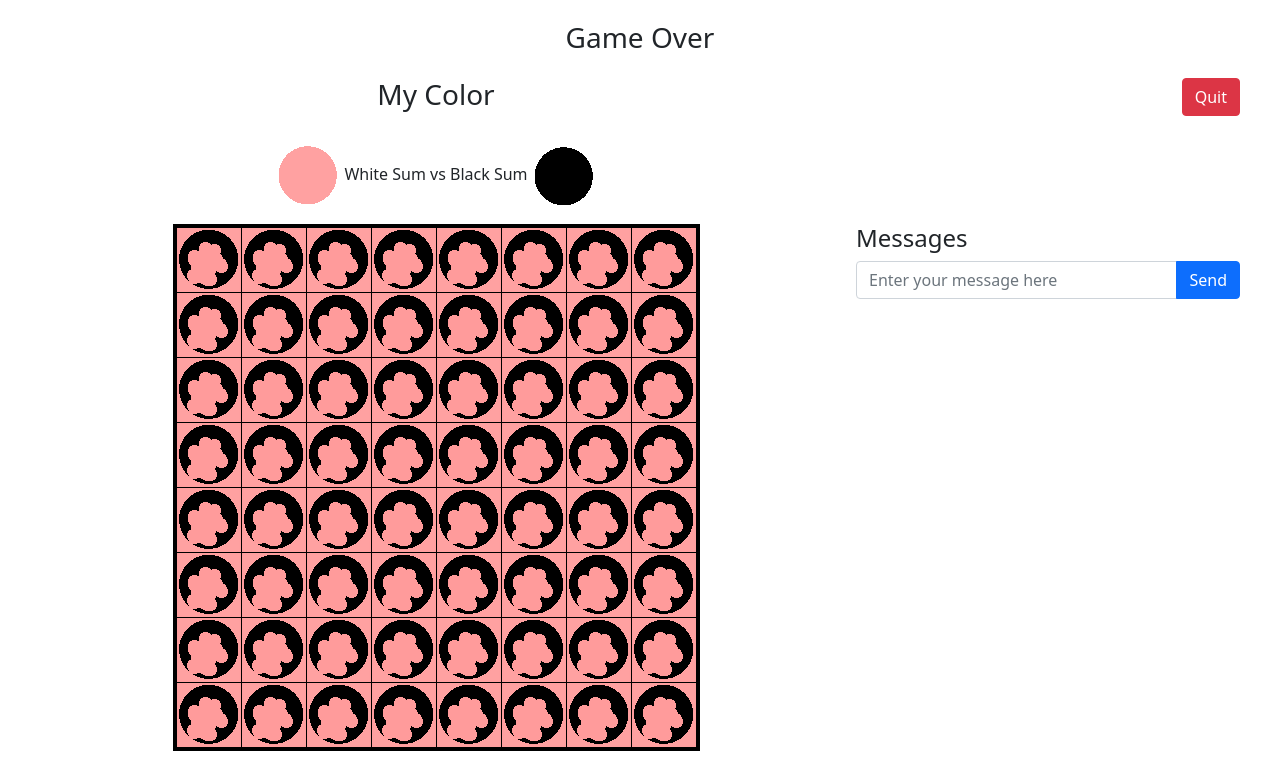
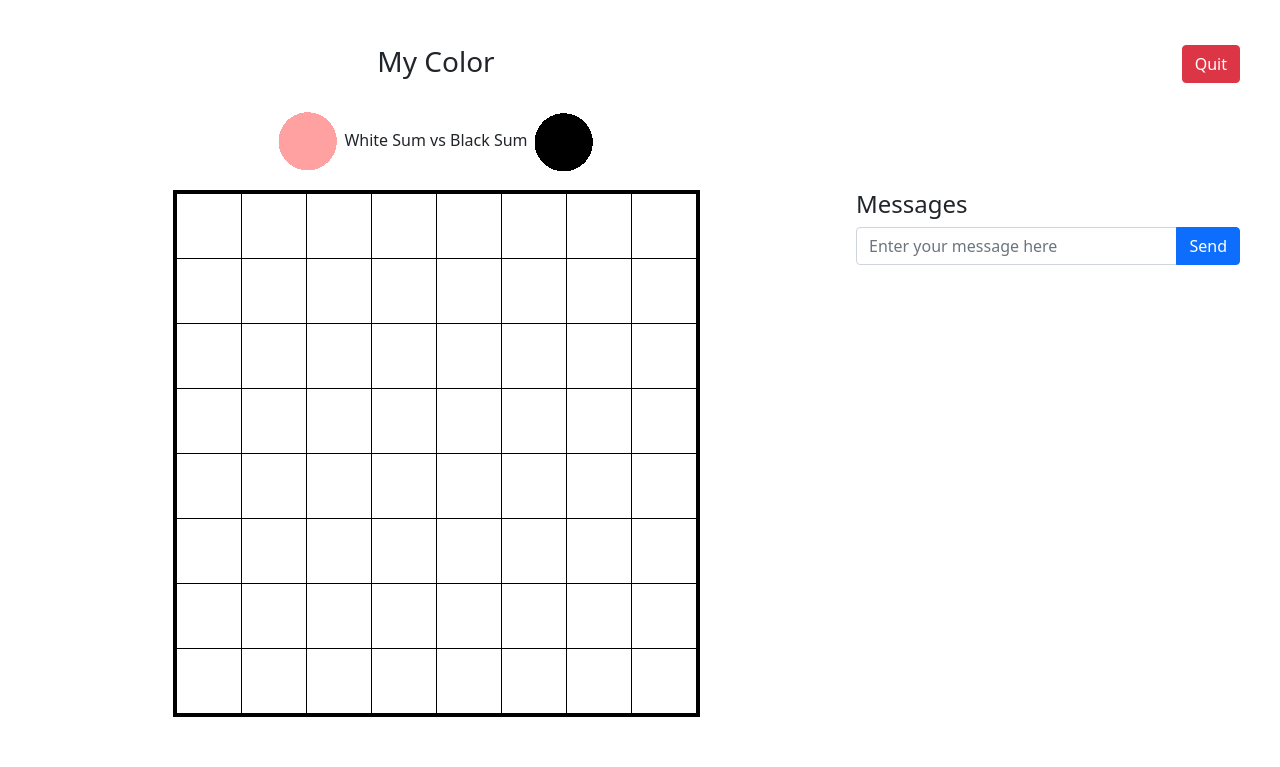
Before and after one commit to Xtrinh1/reversi-xt, a website: page public/game.html in a window 1280 px wide. Shown: the part 53-820 px from the top of the page. Drawn offline with nearby package versions, Linux system fonts and the light colour scheme; no server answers.

Commit message:
Add files via upload

```diff
--- a/public/game.html
+++ b/public/game.html
@@ -28,7 +28,7 @@
 
         <div class="row m-3">
           <div class="col text-center">
-            <h3 id="game_over">Game Over</h3>
+            <h3 id="game_over"></h3>
           </div>
         </div>
 
@@ -53,84 +53,84 @@
             <div class="col-md-8 table-responsive">
               <table id="game_board" class="mx-auto w-auto">
                 <tr>
-                    <td id="0_0"><img class="img-fluid" src="assets/images/Error.gif" alt="error"/></td>
-                    <td id="0_1"><img class="img-fluid" src="assets/images/Error.gif" alt="error"/></td>
-                    <td id="0_2"><img class="img-fluid" src="assets/images/Error.gif" alt="error"/></td>
-                    <td id="0_3"><img class="img-fluid" src="assets/images/Error.gif" alt="error"/></td>
-                    <td id="0_4"><img class="img-fluid" src="assets/images/Error.gif" alt="error"/></td>
-                    <td id="0_5"><img class="img-fluid" src="assets/images/Error.gif" alt="error"/></td>
-                    <td id="0_6"><img class="img-fluid" src="assets/images/Error.gif" alt="error"/></td>
-                    <td id="0_7"><img class="img-fluid" src="assets/images/Error.gif" alt="error"/></td>
+                    <td id="0_0"><img class="img-fluid" src="assets/images/Empty.gif" alt="error"/></td>
+                    <td id="0_1"><img class="img-fluid" src="assets/images/Empty.gif" alt="error"/></td>
+                    <td id="0_2"><img class="img-fluid" src="assets/images/Empty.gif" alt="error"/></td>
+                    <td id="0_3"><img class="img-fluid" src="assets/images/Empty.gif" alt="error"/></td>
+                    <td id="0_4"><img class="img-fluid" src="assets/images/Empty.gif" alt="error"/></td>
+                    <td id="0_5"><img class="img-fluid" src="assets/images/Empty.gif" alt="error"/></td>
+                    <td id="0_6"><img class="img-fluid" src="assets/images/Empty.gif" alt="error"/></td>
+                    <td id="0_7"><img class="img-fluid" src="assets/images/Empty.gif" alt="error"/></td>
                 </tr>
                 <tr>
-                  <td id="1_0"><img class="img-fluid" src="assets/images/Error.gif" alt="error"/></td>
-                  <td id="1_1"><img class="img-fluid" src="assets/images/Error.gif" alt="error"/></td>
-                  <td id="1_2"><img class="img-fluid" src="assets/images/Error.gif" alt="error"/></td>
-                  <td id="1_3"><img class="img-fluid" src="assets/images/Error.gif" alt="error"/></td>
-                  <td id="1_4"><img class="img-fluid" src="assets/images/Error.gif" alt="error"/></td>
-                  <td id="1_5"><img class="img-fluid" src="assets/images/Error.gif" alt="error"/></td>
-                  <td id="1_6"><img class="img-fluid" src="assets/images/Error.gif" alt="error"/></td>
-                  <td id="1_7"><img class="img-fluid" src="assets/images/Error.gif" alt="error"/></td>
+                  <td id="1_0"><img class="img-fluid" src="assets/images/Empty.gif" alt="error"/></td>
+                  <td id="1_1"><img class="img-fluid" src="assets/images/Empty.gif" alt="error"/></td>
+                  <td id="1_2"><img class="img-fluid" src="assets/images/Empty.gif" alt="error"/></td>
+                  <td id="1_3"><img class="img-fluid" src="assets/images/Empty.gif" alt="error"/></td>
+                  <td id="1_4"><img class="img-fluid" src="assets/images/Empty.gif" alt="error"/></td>
+                  <td id="1_5"><img class="img-fluid" src="assets/images/Empty.gif" alt="error"/></td>
+                  <td id="1_6"><img class="img-fluid" src="assets/images/Empty.gif" alt="error"/></td>
+                  <td id="1_7"><img class="img-fluid" src="assets/images/Empty.gif" alt="error"/></td>
               </tr>
               <tr>
-                <td id="2_0"><img class="img-fluid" src="assets/images/Error.gif" alt="error"/></td>
-                <td id="2_1"><img class="img-fluid" src="assets/images/Error.gif" alt="error"/></td>
-                <td id="2_2"><img class="img-fluid" src="assets/images/Error.gif" alt="error"/></td>
-                <td id="2_3"><img class="img-fluid" src="assets/images/Error.gif" alt="error"/></td>
-                <td id="2_4"><img class="img-fluid" src="assets/images/Error.gif" alt="error"/></td>
-                <td id="2_5"><img class="img-fluid" src="assets/images/Error.gif" alt="error"/></td>
-                <td id="2_6"><img class="img-fluid" src="assets/images/Error.gif" alt="error"/></td>
-                <td id="2_7"><img class="img-fluid" src="assets/images/Error.gif" alt="error"/></td>
+                <td id="2_0"><img class="img-fluid" src="assets/images/Empty.gif" alt="error"/></td>
+                <td id="2_1"><img class="img-fluid" src="assets/images/Empty.gif" alt="error"/></td>
+                <td id="2_2"><img class="img-fluid" src="assets/images/Empty.gif" alt="error"/></td>
+                <td id="2_3"><img class="img-fluid" src="assets/images/Empty.gif" alt="error"/></td>
+                <td id="2_4"><img class="img-fluid" src="assets/images/Empty.gif" alt="error"/></td>
+                <td id="2_5"><img class="img-fluid" src="assets/images/Empty.gif" alt="error"/></td>
+                <td id="2_6"><img class="img-fluid" src="assets/images/Empty.gif" alt="error"/></td>
+                <td id="2_7"><img class="img-fluid" src="assets/images/Empty.gif" alt="error"/></td>
             </tr>
             <tr>
-              <td id="3_0"><img class="img-fluid" src="assets/images/Error.gif" alt="error"/></td>
-              <td id="3_1"><img class="img-fluid" src="assets/images/Error.gif" alt="error"/></td>
-              <td id="3_2"><img class="img-fluid" src="assets/images/Error.gif" alt="error"/></td>
-              <td id="3_3"><img class="img-fluid" src="assets/images/Error.gif" alt="error"/></td>
-              <td id="3_4"><img class="img-fluid" src="assets/images/Error.gif" alt="error"/></td>
-              <td id="3_5"><img class="img-fluid" src="assets/images/Error.gif" alt="error"/></td>
-              <td id="3_6"><img class="img-fluid" src="assets/images/Error.gif" alt="error"/></td>
-              <td id="3_7"><img class="img-fluid" src="assets/images/Error.gif" alt="error"/></td>
+              <td id="3_0"><img class="img-fluid" src="assets/images/Empty.gif" alt="error"/></td>
+              <td id="3_1"><img class="img-fluid" src="assets/images/Empty.gif" alt="error"/></td>
+              <td id="3_2"><img class="img-fluid" src="assets/images/Empty.gif" alt="error"/></td>
+              <td id="3_3"><img class="img-fluid" src="assets/images/Empty.gif" alt="error"/></td>
+              <td id="3_4"><img class="img-fluid" src="assets/images/Empty.gif" alt="error"/></td>
+              <td id="3_5"><img class="img-fluid" src="assets/images/Empty.gif" alt="error"/></td>
+              <td id="3_6"><img class="img-fluid" src="assets/images/Empty.gif" alt="error"/></td>
+              <td id="3_7"><img class="img-fluid" src="assets/images/Empty.gif" alt="error"/></td>
           </tr>
           <tr>
-            <td id="4_0"><img class="img-fluid" src="assets/images/Error.gif" alt="error"/></td>
-            <td id="4_1"><img class="img-fluid" src="assets/images/Error.gif" alt="error"/></td>
-            <td id="4_2"><img class="img-fluid" src="assets/images/Error.gif" alt="error"/></td>
-            <td id="4_3"><img class="img-fluid" src="assets/images/Error.gif" alt="error"/></td>
-            <td id="4_4"><img class="img-fluid" src="assets/images/Error.gif" alt="error"/></td>
-            <td id="4_5"><img class="img-fluid" src="assets/images/Error.gif" alt="error"/></td>
-            <td id="4_6"><img class="img-fluid" src="assets/images/Error.gif" alt="error"/></td>
-            <td id="4_7"><img class="img-fluid" src="assets/images/Error.gif" alt="error"/></td>
+            <td id="4_0"><img class="img-fluid" src="assets/images/Empty.gif" alt="error"/></td>
+            <td id="4_1"><img class="img-fluid" src="assets/images/Empty.gif" alt="error"/></td>
+            <td id="4_2"><img class="img-fluid" src="assets/images/Empty.gif" alt="error"/></td>
+            <td id="4_3"><img class="img-fluid" src="assets/images/Empty.gif" alt="error"/></td>
+            <td id="4_4"><img class="img-fluid" src="assets/images/Empty.gif" alt="error"/></td>
+            <td id="4_5"><img class="img-fluid" src="assets/images/Empty.gif" alt="error"/></td>
+            <td id="4_6"><img class="img-fluid" src="assets/images/Empty.gif" alt="error"/></td>
+            <td id="4_7"><img class="img-fluid" src="assets/images/Empty.gif" alt="error"/></td>
         </tr>
         <tr>
-          <td id="5_0"><img class="img-fluid" src="assets/images/Error.gif" alt="error"/></td>
-          <td id="5_1"><img class="img-fluid" src="assets/images/Error.gif" alt="error"/></td>
-          <td id="5_2"><img class="img-fluid" src="assets/images/Error.gif" alt="error"/></td>
-          <td id="5_3"><img class="img-fluid" src="assets/images/Error.gif" alt="error"/></td>
-          <td id="5_4"><img class="img-fluid" src="assets/images/Error.gif" alt="error"/></td>
-          <td id="5_5"><img class="img-fluid" src="assets/images/Error.gif" alt="error"/></td>
-          <td id="5_6"><img class="img-fluid" src="assets/images/Error.gif" alt="error"/></td>
-          <td id="5_7"><img class="img-fluid" src="assets/images/Error.gif" alt="error"/></td>
+          <td id="5_0"><img class="img-fluid" src="assets/images/Empty.gif" alt="error"/></td>
+          <td id="5_1"><img class="img-fluid" src="assets/images/Empty.gif" alt="error"/></td>
+          <td id="5_2"><img class="img-fluid" src="assets/images/Empty.gif" alt="error"/></td>
+          <td id="5_3"><img class="img-fluid" src="assets/images/Empty.gif" alt="error"/></td>
+          <td id="5_4"><img class="img-fluid" src="assets/images/Empty.gif" alt="error"/></td>
+          <td id="5_5"><img class="img-fluid" src="assets/images/Empty.gif" alt="error"/></td>
+          <td id="5_6"><img class="img-fluid" src="assets/images/Empty.gif" alt="error"/></td>
+          <td id="5_7"><img class="img-fluid" src="assets/images/Empty.gif" alt="error"/></td>
       </tr>
       <tr>
-        <td id="6_0"><img class="img-fluid" src="assets/images/Error.gif" alt="error"/></td>
-        <td id="6_1"><img class="img-fluid" src="assets/images/Error.gif" alt="error"/></td>
-        <td id="6_2"><img class="img-fluid" src="assets/images/Error.gif" alt="error"/></td>
-        <td id="6_3"><img class="img-fluid" src="assets/images/Error.gif" alt="error"/></td>
-        <td id="6_4"><img class="img-fluid" src="assets/images/Error.gif" alt="error"/></td>
-        <td id="6_5"><img class="img-fluid" src="assets/images/Error.gif" alt="error"/></td>
-        <td id="6_6"><img class="img-fluid" src="assets/images/Error.gif" alt="error"/></td>
-        <td id="6_7"><img class="img-fluid" src="assets/images/Error.gif" alt="error"/></td>
+        <td id="6_0"><img class="img-fluid" src="assets/images/Empty.gif" alt="error"/></td>
+        <td id="6_1"><img class="img-fluid" src="assets/images/Empty.gif" alt="error"/></td>
+        <td id="6_2"><img class="img-fluid" src="assets/images/Empty.gif" alt="error"/></td>
+        <td id="6_3"><img class="img-fluid" src="assets/images/Empty.gif" alt="error"/></td>
+        <td id="6_4"><img class="img-fluid" src="assets/images/Empty.gif" alt="error"/></td>
+        <td id="6_5"><img class="img-fluid" src="assets/images/Empty.gif" alt="error"/></td>
+        <td id="6_6"><img class="img-fluid" src="assets/images/Empty.gif" alt="error"/></td>
+        <td id="6_7"><img class="img-fluid" src="assets/images/Empty.gif" alt="error"/></td>
     </tr>
     <tr>
-      <td id="7_0"><img class="img-fluid" src="assets/images/Error.gif" alt="error"/></td>
-      <td id="7_1"><img class="img-fluid" src="assets/images/Error.gif" alt="error"/></td>
-      <td id="7_2"><img class="img-fluid" src="assets/images/Error.gif" alt="error"/></td>
-      <td id="7_3"><img class="img-fluid" src="assets/images/Error.gif" alt="error"/></td>
-      <td id="7_4"><img class="img-fluid" src="assets/images/Error.gif" alt="error"/></td>
-      <td id="7_5"><img class="img-fluid" src="assets/images/Error.gif" alt="error"/></td>
-      <td id="7_6"><img class="img-fluid" src="assets/images/Error.gif" alt="error"/></td>
-      <td id="7_7"><img class="img-fluid" src="assets/images/Error.gif" alt="error"/></td>
+      <td id="7_0"><img class="img-fluid" src="assets/images/Empty.gif" alt="error"/></td>
+      <td id="7_1"><img class="img-fluid" src="assets/images/Empty.gif" alt="error"/></td>
+      <td id="7_2"><img class="img-fluid" src="assets/images/Empty.gif" alt="error"/></td>
+      <td id="7_3"><img class="img-fluid" src="assets/images/Empty.gif" alt="error"/></td>
+      <td id="7_4"><img class="img-fluid" src="assets/images/Empty.gif" alt="error"/></td>
+      <td id="7_5"><img class="img-fluid" src="assets/images/Empty.gif" alt="error"/></td>
+      <td id="7_6"><img class="img-fluid" src="assets/images/Empty.gif" alt="error"/></td>
+      <td id="7_7"><img class="img-fluid" src="assets/images/Empty.gif" alt="error"/></td>
   </tr>
               </table>
               </div>
```
